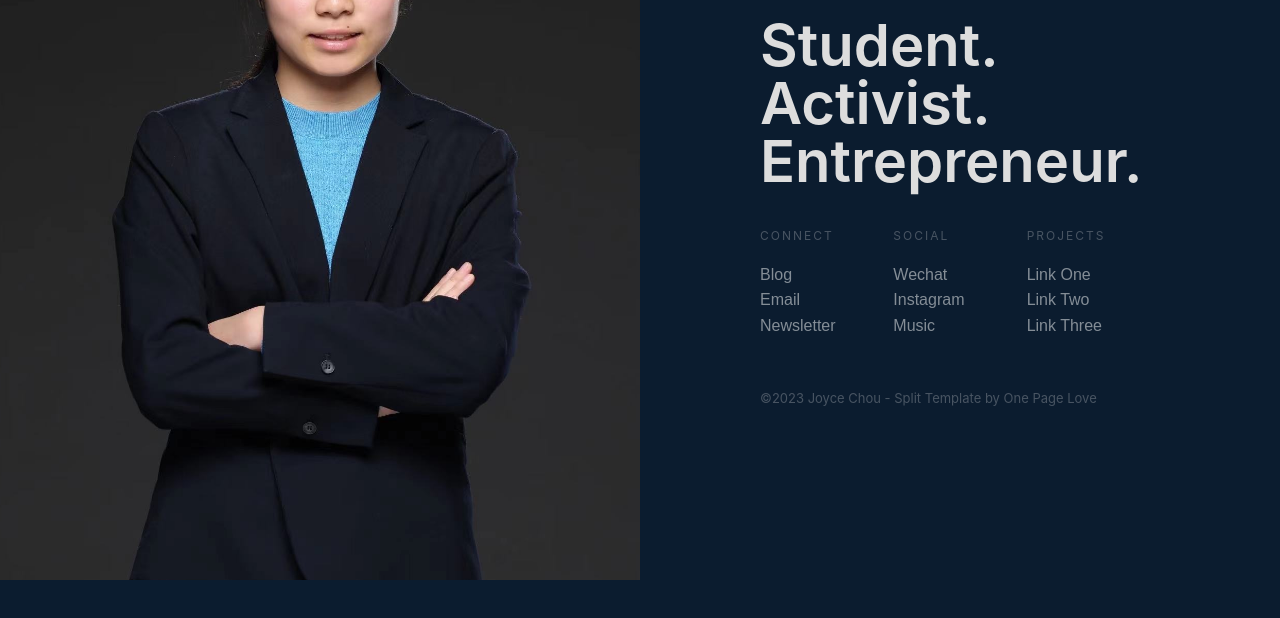
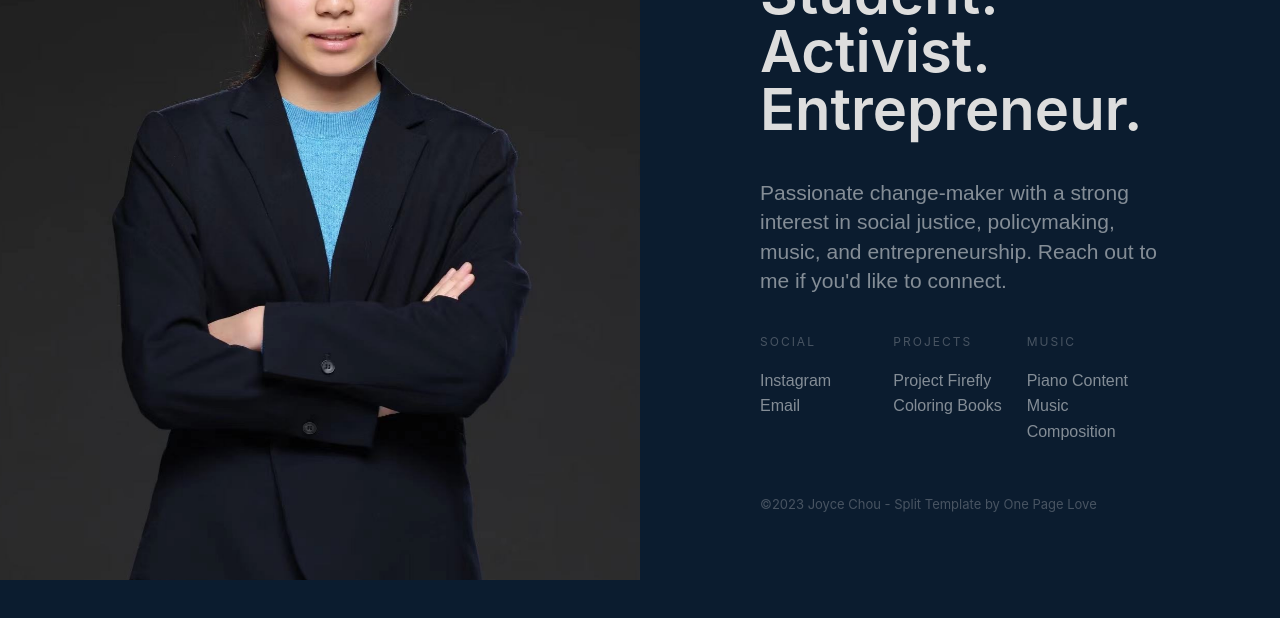
Before and after one commit to joycechou05/joycechou05.github.io, a plain HTML site: page index.html in a window 1280 px wide. Shown: the part 220-838 px from the top of the page. Before the commit the page ends 800 px from the top, so only its background shows below. Drawn offline with nearby package versions, Linux system fonts and the light colour scheme; a script that the page names is missing.

Commit message:
change content

```diff
--- a/index.html
+++ b/index.html
@@ -38,50 +38,41 @@ body {
                 Entrepreneur.
             </strong>
         </h1>
-        <!-- <p class="bio"> -->
-        <!--     Hey there! -->
-        <!--     <a href="#" class="bio-links">link</a> -->
-        <!-- </p> -->
+        <p class="bio">
+            Passionate change-maker with a strong interest in social justice, policymaking, music, and entrepreneurship.
+            Reach out to me if you'd like to connect.
+        </p>
         <div class="links w-row">
           <div class="column w-col w-col-4">
-            <div class="text-block-2">Connect</div>
+            <div class="text-block-2">Social</div>
             <ul role="list" class="list w-list-unstyled">
               <li>
-                <a href="#">Blog</a>
+                <a href="https://www.instagram.com/joyce.chou23/">Instagram</a>
               </li>
               <li>
-                <a href="#">Email</a>
-              </li>
-              <li>
-                <a href="#">Newsletter</a>
+                <a href="https://from.joyce.to/connect">Email</a>
               </li>
             </ul>
           </div>
           <div class="column-2 w-col w-col-4">
-            <div class="text-block-2">social</div>
+            <div class="text-block-2">Projects</div>
             <ul role="list" class="list w-list-unstyled">
               <li>
-                <a href="#">Wechat</a>
+                <a href="https://from.joyce.to/firefly">Project Firefly</a>
               </li>
               <li>
-                <a href="#">Instagram</a>
-              </li>
-              <li>
-                <a href="#">Music</a>
+                <a href="https://from.joyce.to/firefly_books">Coloring Books</a>
               </li>
             </ul>
           </div>
           <div class="w-col w-col-4">
-            <div class="text-block-2">projects</div>
+            <div class="text-block-2">Music</div>
             <ul role="list" class="list w-list-unstyled">
               <li>
-                <a href="#">Link One</a>
+                <a href="https://www.instagram.com/pianoshortvideos/">Piano Content</a>
               </li>
               <li>
-                <a href="#">Link Two</a>
-              </li>
-              <li>
-                <a href="#">Link Three</a>
+                <a href="https://from.joyce.to/creator">Music Composition</a>
               </li>
             </ul>
           </div>
```
